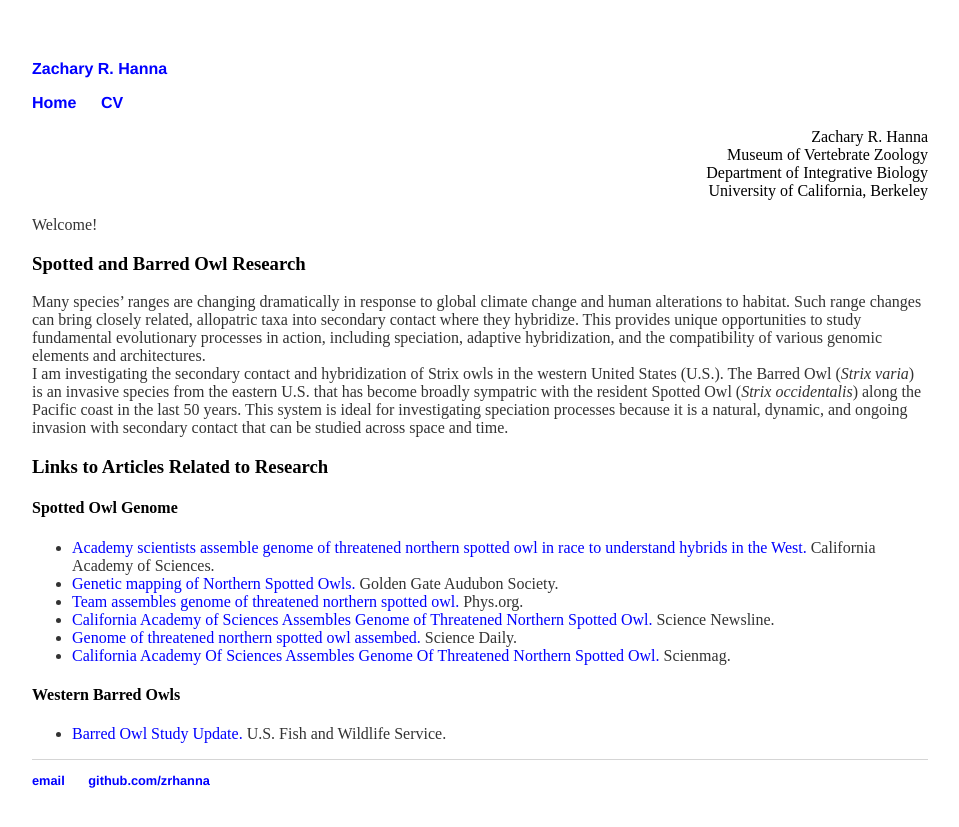
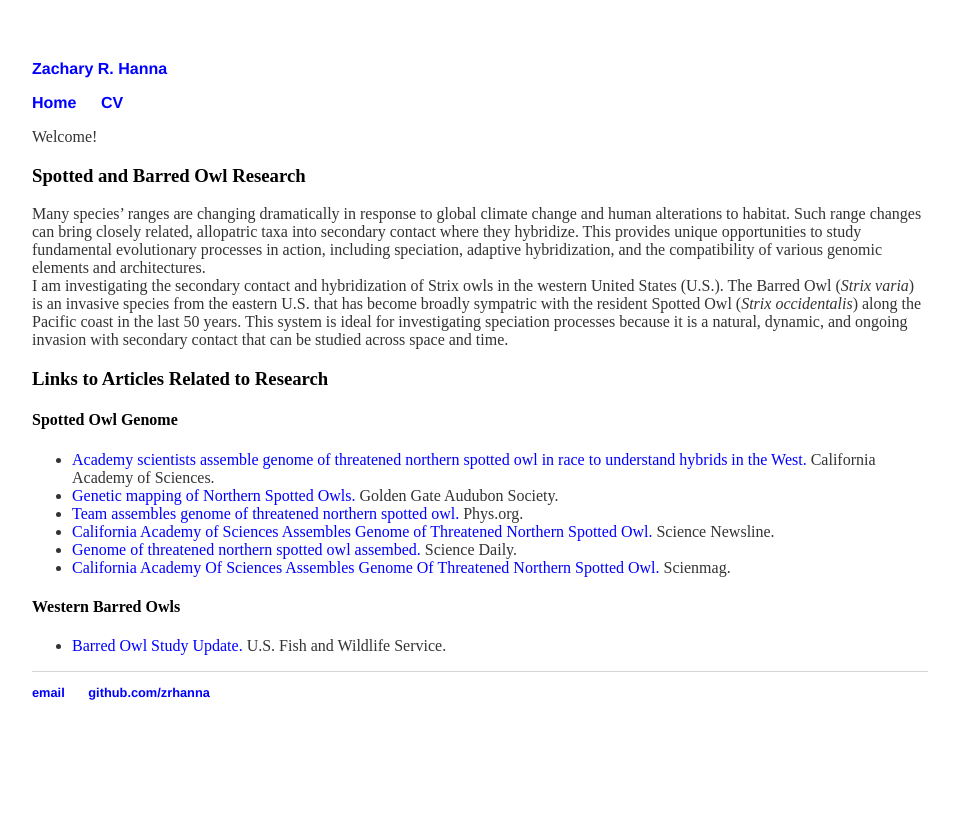
Before and after one commit to zacharyhanna/zacharyhanna.github.io, a Jekyll site: the page built from index.md, in a window 1280 px wide. Shown: the top 827 px of the page, without its empty margins (160-1119 px from the left). Built offline with Jekyll 4.4.1, drawn with Linux system fonts in a browser that asks for light colours.

Commit message:
Update index.md

```diff
--- a/index.md
+++ b/index.md
@@ -2,12 +2,6 @@
 layout: default
 title: Zachary R. Hanna
 ---
-<div style="text-align: right">
-Zachary R. Hanna<br />
-Museum of Vertebrate Zoology<br />
-Department of Integrative Biology<br />
-University of California, Berkeley
-</div>
 Welcome!
 
 ### Spotted and Barred Owl Research
```
